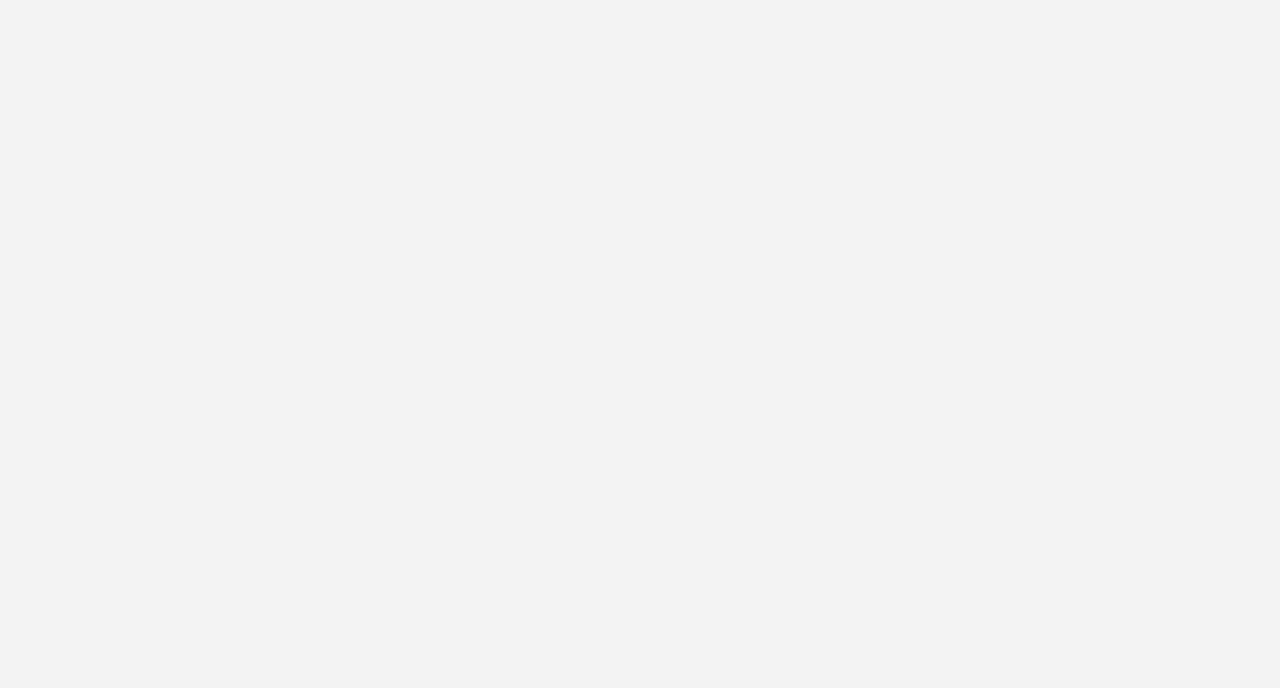
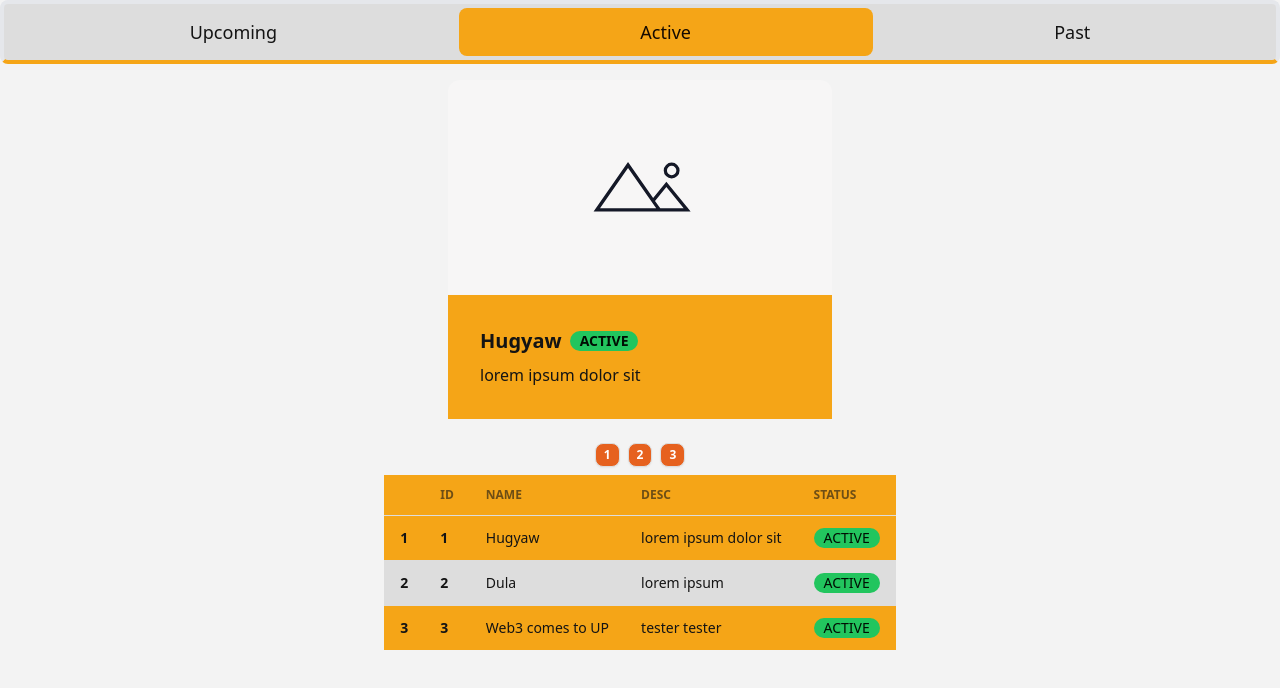
Before and after one commit to 44mira/pahinungod-event-system, a Nuxt app: page /dashboard/active in a window 1280 px wide. Before the commit this address had no page. Shown: the top 688 px of the page. Built offline with nearby package versions, Linux system fonts and the light colour scheme.

Commit message:
feat: add dashboard draft and dummies

```diff
--- a/nuxt.config.ts
+++ b/nuxt.config.ts
@@ -1,5 +1,8 @@
 // https://nuxt.com/docs/api/configuration/nuxt-config
 export default defineNuxtConfig({
+  app: {
+    layoutTransition: { name: "slide" },
+  },
   devtools: { enabled: true },
   css: ["~/assets/css/main.css"],
   postcss: {
--- /dev/null
+++ b/pages/dashboard/[tab].vue
@@ -0,0 +1,99 @@
+<script setup lang="ts">
+definePageMeta({
+  layout: "dashboard",
+});
+
+const route = useRoute().params.tab;
+const eventKeys = ["id", "name", "desc", "status"];
+
+// dummy
+const events: EventData[] = [
+  { id: 1, name: "Hugyaw", desc: "lorem ipsum dolor sit", status: "active" },
+  { id: 2, name: "Dula", desc: "lorem ipsum", status: "active" },
+  { id: 3, name: "Web3 comes to UP", desc: "tester tester", status: "active" },
+  { id: 4, name: "Hampang", status: "upcoming" },
+  { id: 5, name: "Dula-dula", desc: "testiingg", status: "upcoming" },
+  { id: 6, name: "Mugna Workshop", status: "past" },
+];
+
+const displayedEvents = computed(() => {
+  return events.filter((event) => route === event.status);
+});
+</script>
+
+<template>
+  <div class="w-full bg-base flex flex-col items-center">
+    <div
+      class="carousel carousel-center p-4 space-x-4 bg-base w-96 rounded-box"
+    >
+      <div
+        v-for="(event, index) in displayedEvents"
+        class="carousel-item card w-96 rounded-xl"
+        :key="event.id"
+        :id="`item-${index}`"
+      >
+        <figure><img src="/event-placeholder.svg" /></figure>
+        <div class="card-body bg-primary">
+          <h2 class="card-title">
+            {{ event.name }}
+            <div
+              class="badge"
+              :class="{
+                'badge-success': event.status === 'active',
+                'badge-warning': event.status === 'upcoming',
+                'badge-error': event.status === 'past',
+              }"
+            >
+              {{ event.status.toUpperCase() }}
+            </div>
+          </h2>
+          <p>{{ event.desc }}</p>
+        </div>
+      </div>
+    </div>
+
+    <div class="flex justify-center w-full py-2 gap-2">
+      <a
+        v-for="index in displayedEvents.length"
+        class="btn btn-xs bg-secondary text-white"
+        :href="`#item-${index - 1}`"
+      >
+        {{ index }}
+      </a>
+    </div>
+
+    <div class="overflow-x-auto bg-primary">
+      <table class="table table-zebra">
+        <!-- head -->
+        <thead>
+          <tr>
+            <th></th>
+            <th v-for="(key, index) in eventKeys" :key="index">
+              {{ key.toUpperCase() }}
+            </th>
+          </tr>
+        </thead>
+        <tbody>
+          <tr v-for="(event, index) in displayedEvents">
+            <th>{{ index + 1 }}</th>
+            <th>{{ event.id }}</th>
+            <td>{{ event.name }}</td>
+            <td>{{ event.desc }}</td>
+            <td>
+              <div
+                class="badge"
+                :class="{
+                  'badge-success': event.status === 'active',
+                  'badge-warning': event.status === 'upcoming',
+                  'badge-error': event.status === 'past',
+                }"
+              >
+                {{ event.status.toUpperCase() }}
+              </div>
+            </td>
+          </tr>
+        </tbody>
+      </table>
+    </div>
+  </div>
+</template>
--- a/pages/index.vue
+++ b/pages/index.vue
@@ -1,3 +1,8 @@
+<script setup lang="ts">
+definePageMeta({
+  layout: 'dashboard'
+})
+</script>
 
 <template>
   Landing page!
```
Also changed, not shown: types/index.ts (added, +10 -0 lines), public/event-placeholder.svg (added).
